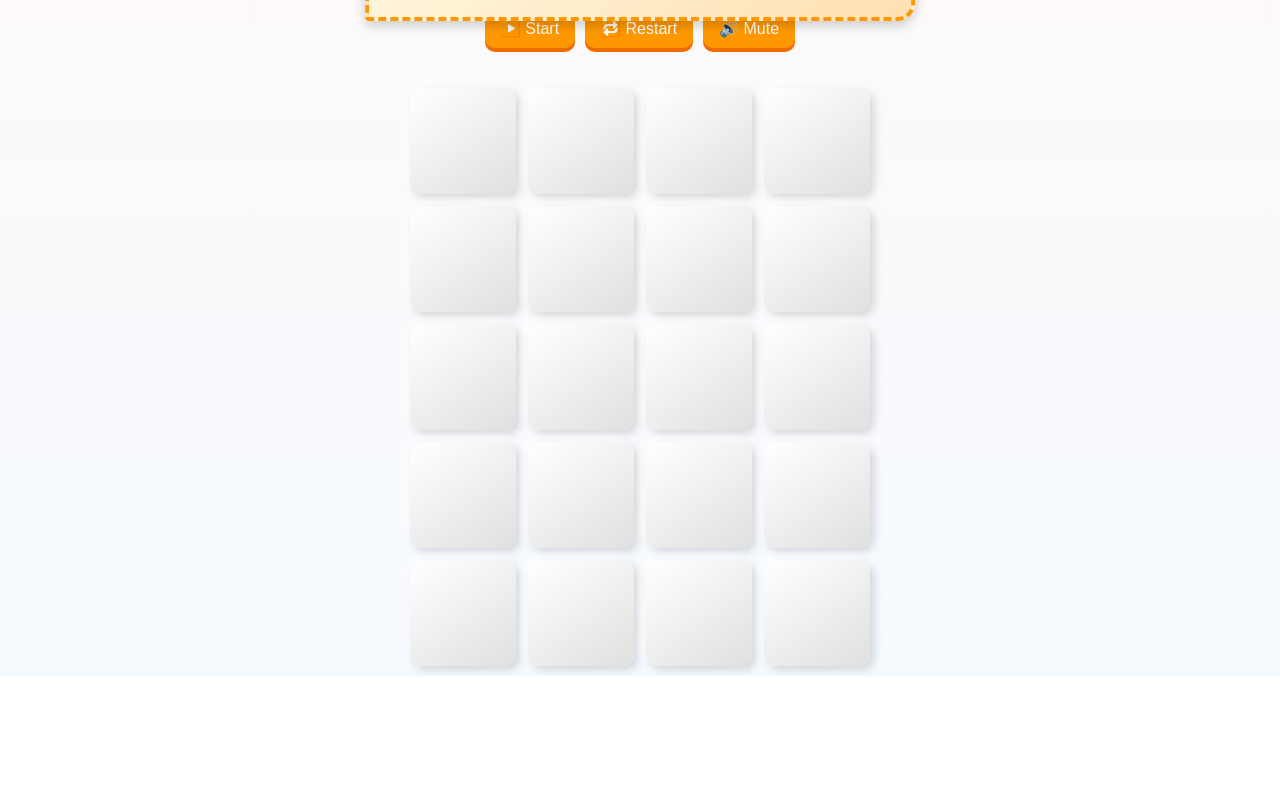
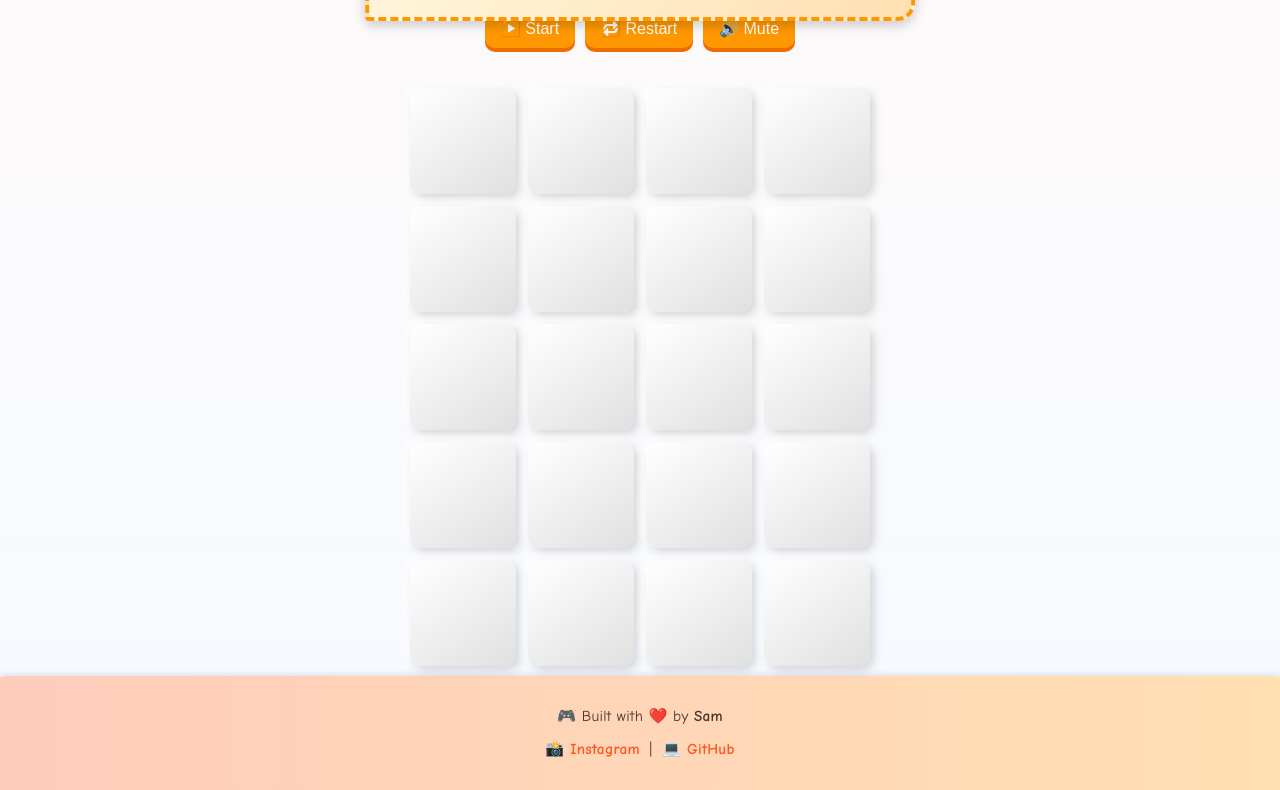
Before and after one commit to owsam22/tiles, a plain HTML site: page index.html in a window 1280 px wide. Shown: the part 131-921 px from the top of the page. Before the commit the page ends 807 px from the top, so only its background shows below. Drawn offline with Linux system fonts and the light colour scheme.

Commit message:
Update index.html footer added

```diff
--- a/index.html
+++ b/index.html
@@ -43,6 +43,14 @@
   <audio id="match-audio" src="sounds/match.mp3" preload="auto"></audio>
   <audio id="bg-music" src="sounds/bg.mp3" preload="auto" loop></audio>
 
+  <footer class="game-footer">
+  <p>🎮 Built with ❤️ by <strong>Sam</strong></p>
+  <p>
+    <a href="https://instagram.com/your_instagram" target="_blank">📸 Instagram</a> |
+    <a href="https://github.com/your_github" target="_blank">💻 GitHub</a>
+  </p>
+</footer>
+
   <script src="script.js"></script>
 </body>
 </html>
```
